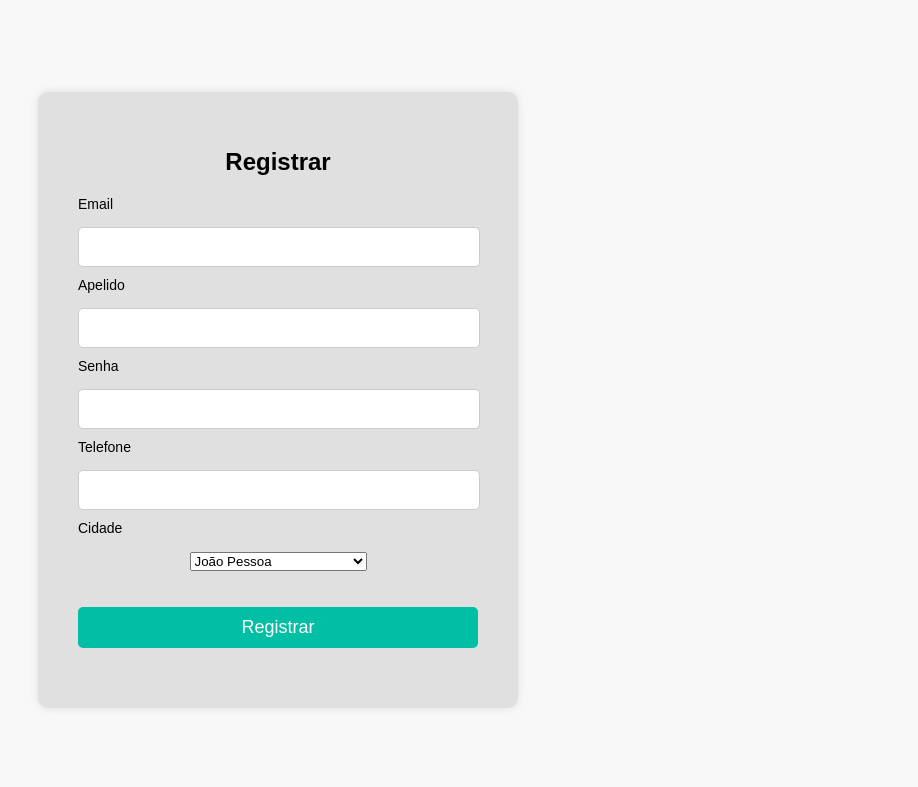
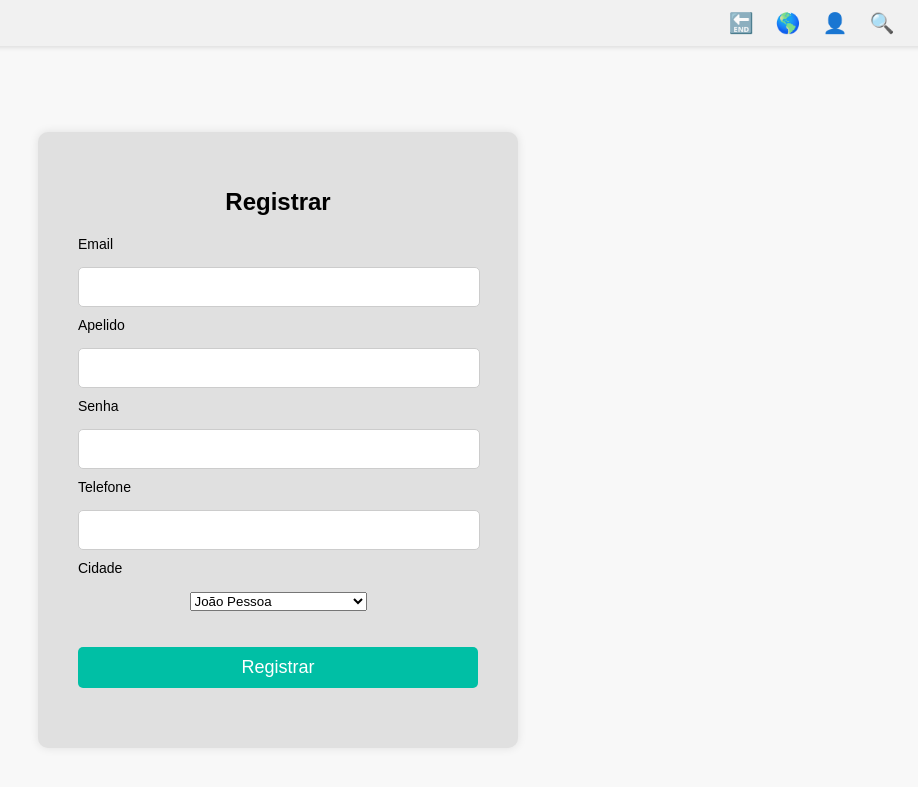
Before and after one commit to MayaBrito/EmprestAqui, a Flask app: page /register in a window 1280 px wide. Shown: the top 787 px of the page, without its empty margins (362-1280 px from the left). Run offline with Flask 3, Linux system fonts and the light colour scheme.

Commit message:
small changes on front end

```diff
--- a/templates/_top_bar.html
+++ b/templates/_top_bar.html
@@ -1,17 +1,18 @@
 {% macro render_header() -%}
     <div class="header">
         <form method="post" action="/login">
-            <button type="submit" name="exit" id="exit">❌</button>
+            <button type="submit" name="exit" id="exit">🔚</button>
         </form>
         <form method="post" action="/change_location">
-            <button type="submit" name="change_location" id="change_location">📍</button>
+            <button type="submit" name="change_location" id="change_location">🌎</button>
         </form>
         <form method="post" action="/user">
             <button type="submit" name="user" id="user">👤</button>
         </form>
         <form method="post" action="/">
-            <button type="submit" name="menu" id="menu">🔙</button>
+            <button type="submit" name="menu" id="menu">🔍</button>
         </form>
+
         <button
         disabled style="visibility:hidden;">&nbsp;
         </button>
--- a/templates/open_requests.html
+++ b/templates/open_requests.html
@@ -72,7 +72,7 @@
     {{ render_header() }}
 
     <div class="container">
-        <h2>Aguardando Aprovação</h2>
+        <h1>Aguardando Aprovação</h1>
         <ul>
             {% for request in requests.values() %}
                 {% if request.state == 'open' %}
--- a/templates/register.html
+++ b/templates/register.html
@@ -1,3 +1,4 @@
+{% from '_top_bar.html' import render_header%}
 <!DOCTYPE html>
 <html lang="pt-br">
 <head>
@@ -21,6 +22,27 @@
             box-shadow: 0 0 10px rgba(0, 0, 0, 0.1);
             width: 400px;
             text-align: center;
+            margin-top: 80px;
+        }
+        .header {
+            position: fixed;
+            top: 0;
+            left: 0;
+            width: 100%;
+            background-color: #f1f1f1;
+            padding: 10px;
+            display: flex;
+            justify-content: flex-end;
+            box-shadow: 0px 2px 4px rgba(0, 0, 0, 0.1);
+            z-index: 1000;
+        }
+
+        .header button {
+            background-color: transparent;
+            border: none;
+            font-size: 20px;
+            margin-left: 10px;
+            cursor: pointer;
         }
         .container h1 {
             margin-bottom: 20px;
@@ -58,6 +80,7 @@
     </style>
 </head>
 <body>
+    {{ render_header() }}
     <div class="container">
         <h1>Registrar</h1>
         <form method="post" action="/confirmation">
```
Also changed, not shown: templates/change_location.html (+23 -0 lines), templates/index.html (+23 -2 lines), templates/login.html (+24 -0 lines).
